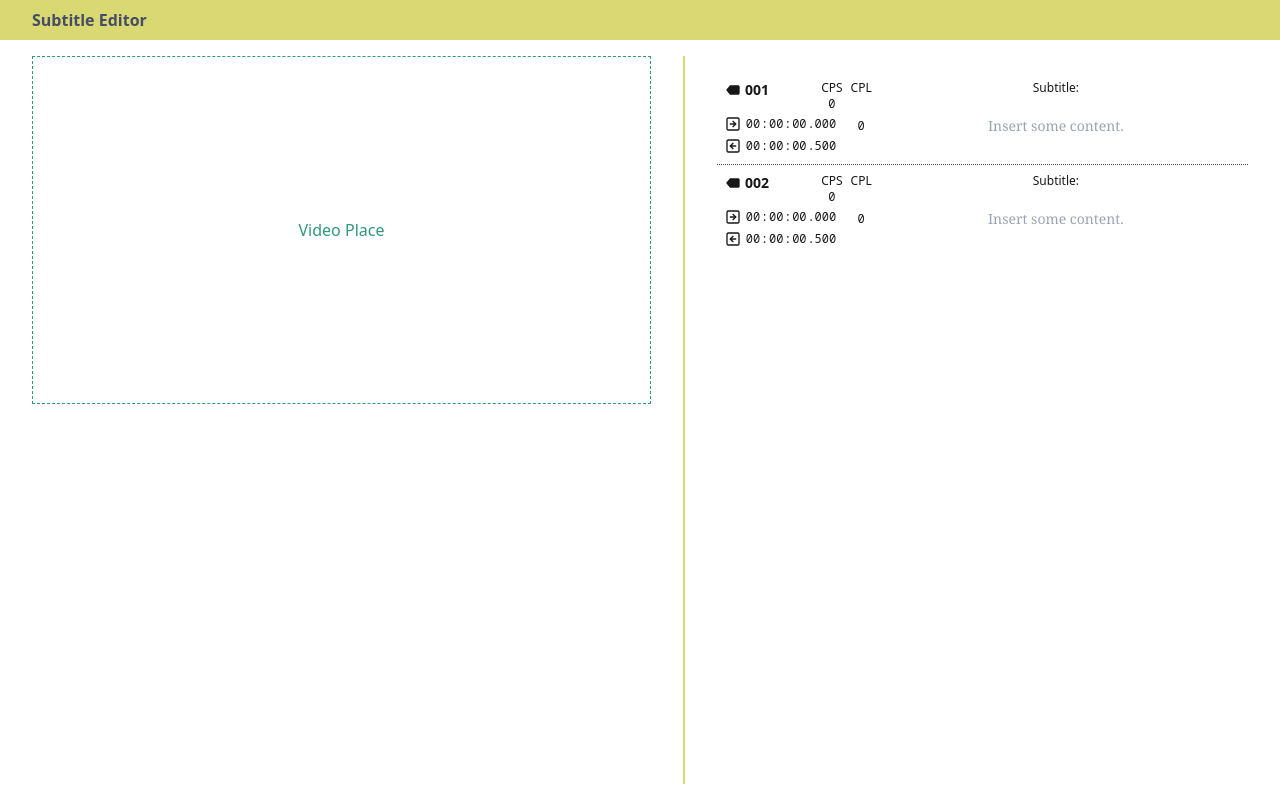
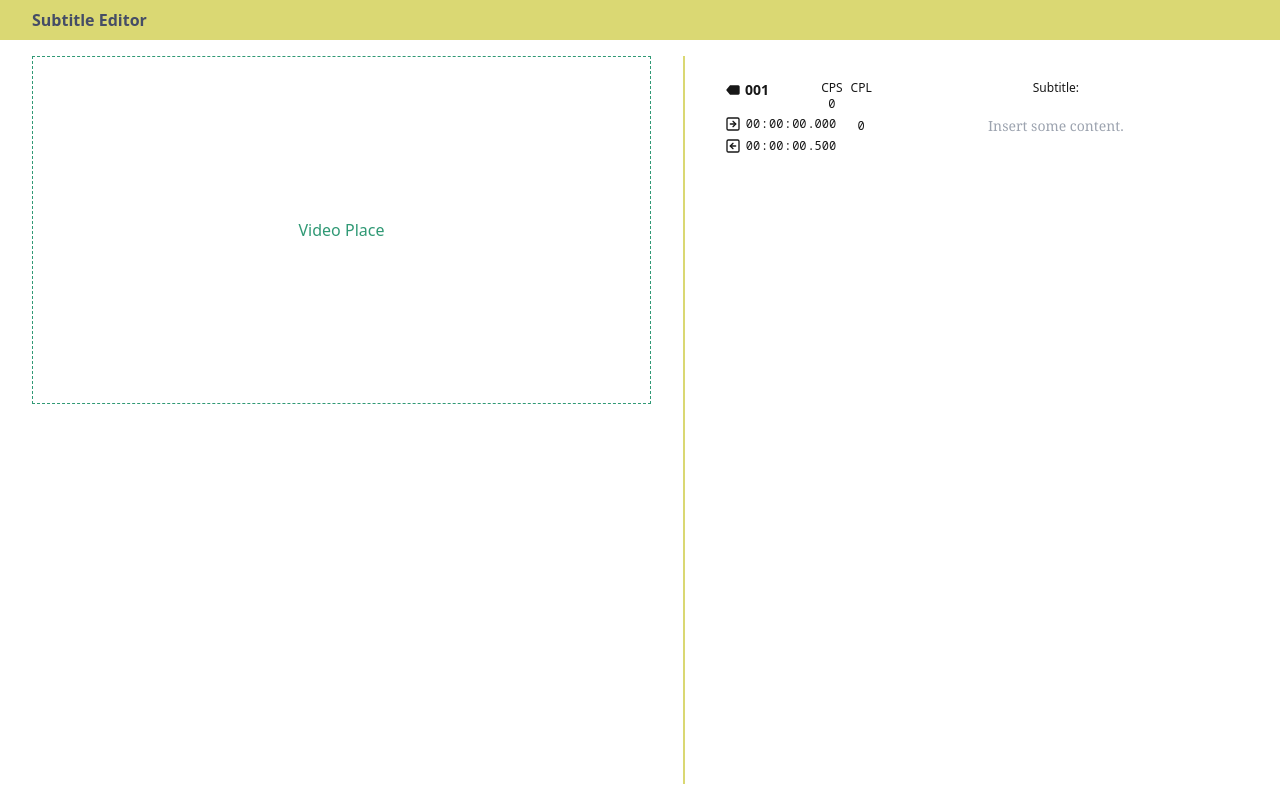
Before and after one commit to 4k40n1/subtitle-editor-nextjs, a Next.js app: page / in a window 1280 px wide. Built offline with nearby package versions, Linux system fonts and the light colour scheme.

Commit message:
Subtitle input list

```diff
--- /dev/null
+++ b/src/components/ui/controlled-subtitle-input.tsx
@@ -0,0 +1,37 @@
+import { SubtitleControllerBottom, SubtitleControllerTop } from './subtitle-controller'
+import SubtitleInput from './subtitle-input'
+import SubtitleType from '@/core/types/subtitle'
+
+interface ControlledSubtitleInputProps {
+  index: number,
+  startStamp: number,
+  endStamp: number,
+  content: string,
+  onChange: (index: number, subtitle: SubtitleType) => void,
+  onClose: () => void,
+  onAdd: () => void,
+  onMerge: () => void,
+}
+
+export default function ControlledSubtitleInput({
+  index, startStamp, endStamp, content, onChange, onClose, onAdd, onMerge
+}: ControlledSubtitleInputProps) {
+  return (
+    <div
+      className='relative group border-b last:border-0 border-custom-100 border-dotted'
+    >
+      <SubtitleControllerTop onClick={onClose} />
+      <SubtitleInput
+        index={index}
+        startStamp={startStamp}
+        endStamp={endStamp}
+        content={content}
+        onChange={onChange}
+      />
+      <SubtitleControllerBottom
+        onClickAdd={onAdd}
+        onClickMerge={onMerge}
+      />
+    </div>
+  )
+}
--- a/src/components/ui/range-input.tsx
+++ b/src/components/ui/range-input.tsx
@@ -14,13 +14,13 @@ export default function RangeInput({
   return (
     <div className='flex flex-row md:flex-col justify-between flex-wrap gap-0.5'>
       <div
-        className='flex items-center rounded-sm hover:bg-black/15'
+        className='flex items-center rounded-sm hover:bg-black/15 has-[:focus]:bg-transparent'
       >
         <TbSquareArrowRight />
         <TimeInput timeStamp={startStamp} onChange={onChangeStart}/>
       </div>
       <div
-        className='flex items-center rounded-sm hover:bg-black/15'
+        className='flex items-center rounded-sm hover:bg-black/15 has-[:focus]:bg-transparent'
       >
         <TbSquareArrowLeft />
         <TimeInput timeStamp={endStamp} onChange={onChangeEnd}/>
--- a/src/components/ui/subtitle-cluster.tsx
+++ b/src/components/ui/subtitle-cluster.tsx
@@ -1,39 +1,37 @@
 'use client'
 
-import { SubtitleControllerBottom, SubtitleControllerTop } from './subtitle-controller'
-import SubtitleInput from './subtitle-input'
+import ControlledSubtitleInput from './controlled-subtitle-input'
 import SubtitleType from '@/core/types/subtitle'
 import useSubtitle from '@/data/hooks/useSubtitle'
 
 export default function SubtitleCluster() {
-  const { subtitles } = useSubtitle()
+  const { subtitles, add, replace, merge, remove } = useSubtitle()
+
+  const loadCluster = () => {
+    return subtitles.map(
+      (subtitle: SubtitleType, index: number) => {
+        return (
+          <ControlledSubtitleInput
+            key={index}
+            index={index}
+            content={subtitle.content}
+            startStamp={subtitle.startStamp}
+            endStamp={subtitle.endStamp}
+            onChange={replace}
+            onClose={() => remove(index)}
+            onAdd={() => add(index)}
+            onMerge={() => merge(index)}
+          />
+        )
+      }
+    )
+  }
 
   return (
     <div
       className='flex flex-col'
     >
-      {subtitles.map(
-        (subtitle: SubtitleType, index: number) => {
-          return (
-            <div
-              className='relative group border-b last:border-0 border-custom-100 border-dotted'
-              key={index}
-            >
-              <SubtitleControllerTop onClick={() => alert(`Remove item: ${index}`)} />
-              <SubtitleInput
-                index={index + 1}
-                startStamp={subtitle.startStamp}
-                endStamp={subtitle.endStamp}
-                content={subtitle.content}
-              />
-              <SubtitleControllerBottom
-                onClickAdd={() => alert(`Add item: ${index}`)}
-                onClickMerge={() => alert(`Merge items: ${index}`)}
-              />
-            </div>
-          )
-        }
-      )}
+      {loadCluster()}
     </div>
   )
 }
--- a/src/components/ui/subtitle-controller.tsx
+++ b/src/components/ui/subtitle-controller.tsx
@@ -15,7 +15,7 @@ export function SubtitleControllerTop({onClick}: SubtitleControllerTopProps) {
       className='absolute top-0.5 right-0.5 z-10 hidden group-hover:block'
     >
       <button
-        className='border border-white hover:border-black rounded-full p-0.5'
+        className='border group-only:hidden border-white hover:border-black rounded-full p-0.5'
         onClick={onClick}
       >
         <MdClose />
@@ -38,13 +38,13 @@ export function SubtitleControllerBottom({
         className='flex flex-row border border-dashed border-black rounded-md bg-white'
       >
         <button
-          className='text-black p-0.5 rounded-full'
+          className='text-black m-0.5 rounded-full hover:bg-black/25'
           onClick={onClickAdd}
         >
           <MdAdd size={24} />
         </button>
         <button
-          className='group-last:hidden text-black p-0.5 rounded-full'
+          className='group-last:hidden text-black m-0.5 rounded-full hover:bg-black/25'
           onClick={onClickMerge}
         >
           <MdOutlineVerticalAlignCenter size={24} />
--- a/src/components/ui/subtitle-input.tsx
+++ b/src/components/ui/subtitle-input.tsx
@@ -1,30 +1,44 @@
-'use client'
-
 import { BiSolidTag } from 'react-icons/bi'
 import CPL from './cpl'
 import CPS from './cps'
 import RangeInput from './range-input'
-import { useState } from 'react'
+import SubtitleType from '@/core/types/subtitle'
 
 interface SubtitleInputProps {
   index: number,
   startStamp: number,
   endStamp: number,
-  content?: string,
+  content: string,
+  onChange: (index: number, subtitle: SubtitleType) => void,
 }
 
 export default function SubtitleInput({
-  index, startStamp, endStamp, content
+  index, startStamp, endStamp, content, onChange
 }: SubtitleInputProps) {
-
-  const [ _startStamp, setStartStamp ] = useState(startStamp)
-  const [ _endStamp, setEndStamp ] = useState(endStamp)
-  const [ _content, setContent ] = useState(content ?? '')
-
-  const handleChangeStart = (stamp: number) => setStartStamp(stamp)
-  const handleChangeEnd = (stamp: number) => setEndStamp(stamp)
   const handleCount = (text: string) => text.replaceAll('\n', '')
   const handleContent = (value: string) => value.split('\n').map((line: string) => line.length)
+
+  const getSubtitle = (): SubtitleType => {
+    return { startStamp: startStamp, endStamp: endStamp, content: content }
+  }
+
+  const handleContentChange = (value: string) => {
+    const subtitle = getSubtitle()
+    subtitle.content = value
+    onChange(index, subtitle)
+  }
+
+  const handleStartStampChange = (value: number) => {
+    const subtitle = getSubtitle()
+    subtitle.startStamp = value
+    onChange(index, subtitle)
+  }
+
+  const handleEndStampChange = (value: number) => {
+    const subtitle = getSubtitle()
+    subtitle.endStamp = value
+    onChange(index, subtitle)
+  }
 
   return (
     <div
@@ -42,25 +56,25 @@ export default function SubtitleInput({
           <div className='flex flex-row items-center gap-1 mb-auto'>
             <BiSolidTag />
             <span className='font-sans font-semibold text-sm'>
-              {index.toLocaleString('en-US', { minimumIntegerDigits: 3 })}
+              {(index + 1).toLocaleString('en-US', { minimumIntegerDigits: 3 })}
             </span>
           </div>
           <CPS
-            startStamp={_startStamp}
-            endStamp={_endStamp}
-            count={handleCount(_content).length}
+            startStamp={startStamp}
+            endStamp={endStamp}
+            count={handleCount(content).length}
           />
         </div>
 
         <RangeInput
-          startStamp={_startStamp}
-          endStamp={_endStamp}
-          onChangeStart={handleChangeStart}
-          onChangeEnd={handleChangeEnd}
+          startStamp={startStamp}
+          endStamp={endStamp}
+          onChangeStart={handleStartStampChange}
+          onChangeEnd={handleEndStampChange}
         />
       </div>
       <div className='flex flex-row grow overflow-hidden'>
-        <CPL countList={handleContent(_content)} />
+        <CPL countList={handleContent(content)} />
         <div
           className='flex flex-col grow'
         >
@@ -72,10 +86,10 @@ export default function SubtitleInput({
               resize-none rounded-sm hover:bg-black/15 overflow-y-hidden
               focus:bg-transparent
             '
-            value={_content}
+            value={content}
             rows={3}
             placeholder='Insert some content.'
-            onChange={e => setContent(e.currentTarget.value)}
+            onChange={e => handleContentChange(e.currentTarget.value)}
           />
         </div>
       </div>
--- /dev/null
+++ b/src/core/utils/list.ts
@@ -0,0 +1,13 @@
+export default class List<T> {
+  public add = (index: number, value: T, list: T[]) => {
+    const before = list.slice(0, index + 1)
+    const after = list.slice(index + 1, list.length)
+    return [ ...before, value, ...after ]
+  }
+
+  public remove = (index: number, list: T[]) => {
+    const before = list.slice(0, index)
+    const after = list.slice(index + 1, list.length)
+    return [ ...before, ...after ]
+  }
+}
--- /dev/null
+++ b/src/core/utils/subtitles.ts
@@ -0,0 +1,60 @@
+import List from './list'
+import SubtitleType from '../types/subtitle'
+
+export default class Subtitles {
+  static add = (index: number, list: SubtitleType[]) => {
+    const limit = (list.length > index + 1) ?
+      Math.min(list[index].endStamp + 500, list[index + 1].startStamp - 1) :
+      list[index].endStamp + 500
+    const _default: SubtitleType = {
+      startStamp: list[index].endStamp + 1,
+      endStamp: limit,
+      content: ''
+    }
+    if (_default.startStamp < _default.endStamp)
+      return new List<SubtitleType>().add(index, _default, list)
+    else {
+      Error.call('Range overflow.')
+      return list
+    }
+  }
+
+  static replace = (index: number, subtitle: SubtitleType, list: SubtitleType[]) => {
+    if (subtitle.startStamp < subtitle.endStamp) {
+      const lowLimit = (index > 0) ?
+        Math.max(subtitle.startStamp, list[index - 1].endStamp + 1) :
+        subtitle.startStamp
+      const highLimit = (list.length > index + 1) ?
+        Math.min(subtitle.endStamp, list[index + 1].startStamp - 1) :
+        subtitle.endStamp
+      const _default: SubtitleType = {
+        startStamp: lowLimit,
+        endStamp: highLimit,
+        content: subtitle.content
+      }
+      return list.with(index, _default)
+    } else {
+      const _default: SubtitleType = {
+        startStamp: list[index].startStamp,
+        endStamp: list[index].endStamp,
+        content: subtitle.content
+      }
+      return list.with(index, _default)
+    }
+  }
+
+  static merge = (index: number, list: SubtitleType[]) => {
+    const before = list.slice(0, index)
+    const after = list.slice(index + 2, list.length)
+    const merged: SubtitleType = {
+      startStamp: list[index].startStamp,
+      endStamp: list[index + 1].endStamp,
+      content: `${list[index].content}\n${list[index + 1].content}`
+    }
+    return [ ...before, merged, ...after ]
+  }
+
+  static remove = (index: number, list: SubtitleType[]) => {
+    return new List<SubtitleType>().remove(index, list)
+  }
+}
--- a/src/data/contexts/subtitle-context.tsx
+++ b/src/data/contexts/subtitle-context.tsx
@@ -2,13 +2,17 @@
 
 import { ReactNode, createContext, useCallback, useEffect, useState } from 'react'
 import SubtitleType from '@/core/types/subtitle'
+import Subtitles from '@/core/utils/subtitles'
+import Time from '@/core/utils/time'
 
 export interface SubtitleContextProps {
   subtitles: SubtitleType[],
-  add: (index: number, subtitle: SubtitleType) => void,
+  add: (index: number) => void,
   replace: (index: number, subtitle: SubtitleType) => void,
+  merge: (index: number) => void,
   remove: (index: number) => void,
-  save: () => void
+  save: () => void,
+  converted: string,
 }
 
 const SubtitleContext = createContext<SubtitleContextProps>({} as SubtitleContextProps)
@@ -19,21 +23,30 @@ interface SubtitleProviderProps {
 
 export function SubtitleProvider({ children }: SubtitleProviderProps) {
   const [ subtitleList, setSubtitleList ] = useState<SubtitleType[]>([])
+  const [ converted, setConverted ] = useState<string>('')
 
-  const add = (index: number, subtitle: SubtitleType) => {
-    const before = subtitleList.slice(0, index)
-    const after = subtitleList.slice(index, subtitleList.length)
-    setSubtitleList([ ...before, subtitle, ...after ])
+  const add = (index: number) => {
+    const list = Subtitles.add(index, subtitleList)
+    setSubtitleList(list)
+    converter(list)
   }
 
   const replace = (index: number, subtitle: SubtitleType) => {
-    setSubtitleList(subtitleList.with(index, subtitle))
+    const newList = Subtitles.replace(index, subtitle, subtitleList)
+    setSubtitleList(newList)
+    converter(newList)
+  }
+
+  const merge = (index: number) => {
+    const list = Subtitles.merge(index, subtitleList)
+    setSubtitleList(list)
+    converter(list)
   }
 
   const remove = (index: number) => {
-    const before = subtitleList.slice(0, index)
-    const after = subtitleList.slice(index, subtitleList.length)
-    setSubtitleList([ ...before, ...after ])
+    const list = Subtitles.remove(index, subtitleList)
+    setSubtitleList(list)
+    converter(list)
   }
 
   const save = async (): Promise<void> => {
@@ -41,23 +54,33 @@ export function SubtitleProvider({ children }: SubtitleProviderProps) {
     localStorage.setItem('subtitles', subtitles)
   }
 
+  const converter = (subtitles: SubtitleType[]) => {
+    const converted = subtitles.map((value:SubtitleType, index: number) => {
+      return `${
+        index + 1
+      }\n${
+        Time.format(value.startStamp)
+      } --> ${
+        Time.format(value.endStamp)
+      }\n${
+        value.content.length > 0 ? value.content
+          .replaceAll('\n\n', '\n---\n')
+          .replaceAll('\n\n', '\n---\n') : '---'
+      }`
+    }).reduce((previous:string, current:string)=>{
+      return `${previous}\n\n${current}`
+    }, 'begin\n')
+    setConverted(converted)
+  }
+
   const load = useCallback(
     async () => {
       const subtitles = localStorage.getItem('subtitles')
-      if (!subtitles) {
-        setSubtitleList([{
-          startStamp: 0,
-          endStamp: 500,
-          content: ''
-        }, {
-          startStamp: 0,
-          endStamp: 500,
-          content: ''
-        }])
-      } else {
-        const _subtitles = await JSON.parse(subtitles)
-        setSubtitleList(_subtitles)
-      }
+      const _default = '[{"startStamp":0,"endStamp":500,"content":""}]'
+      const _subtitles:SubtitleType[] = await JSON.parse(subtitles ?? _default)
+      setSubtitleList(_subtitles)
+
+      converter(_subtitles)
     }, []
   )
 
@@ -67,7 +90,15 @@ export function SubtitleProvider({ children }: SubtitleProviderProps) {
 
   return (
     <SubtitleContext.Provider
-      value={{ subtitles: subtitleList, add, replace, remove, save }}
+      value={{
+        get subtitles() {return subtitleList},
+        add,
+        replace,
+        merge,
+        remove,
+        save,
+        converted
+      }}
     >
       {children}
     </SubtitleContext.Provider>
```
Also changed, not shown: src/components/templates/main.tsx (+6 -1 lines), src/components/ui/time-input.tsx (+17 -21 lines), src/core/utils/time.ts (+12 -0 lines).
